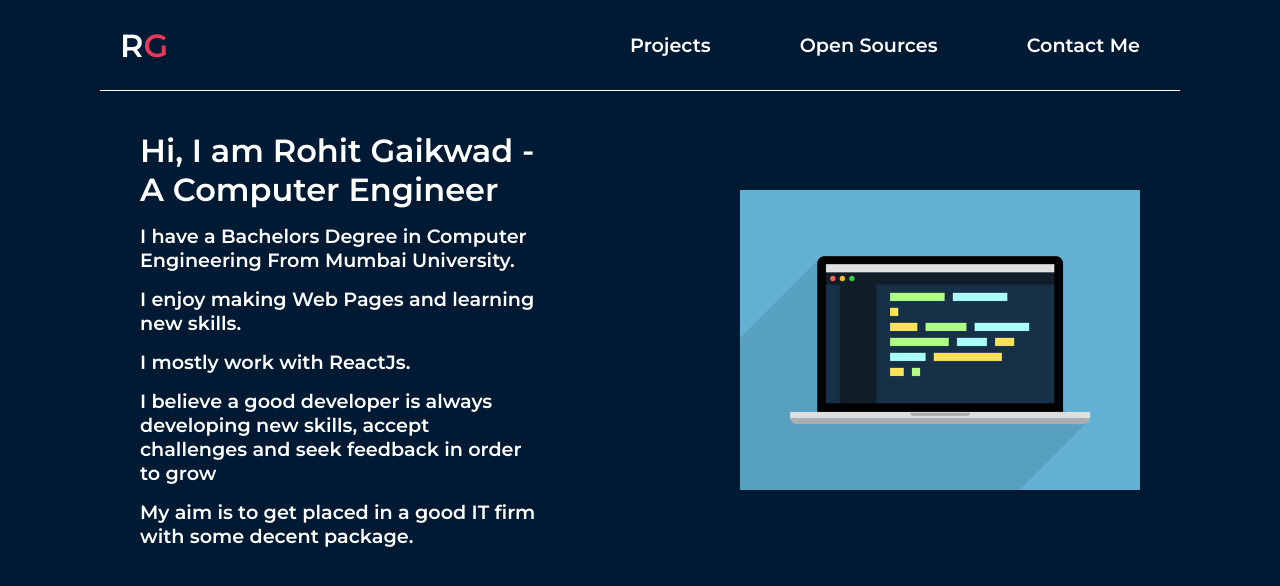
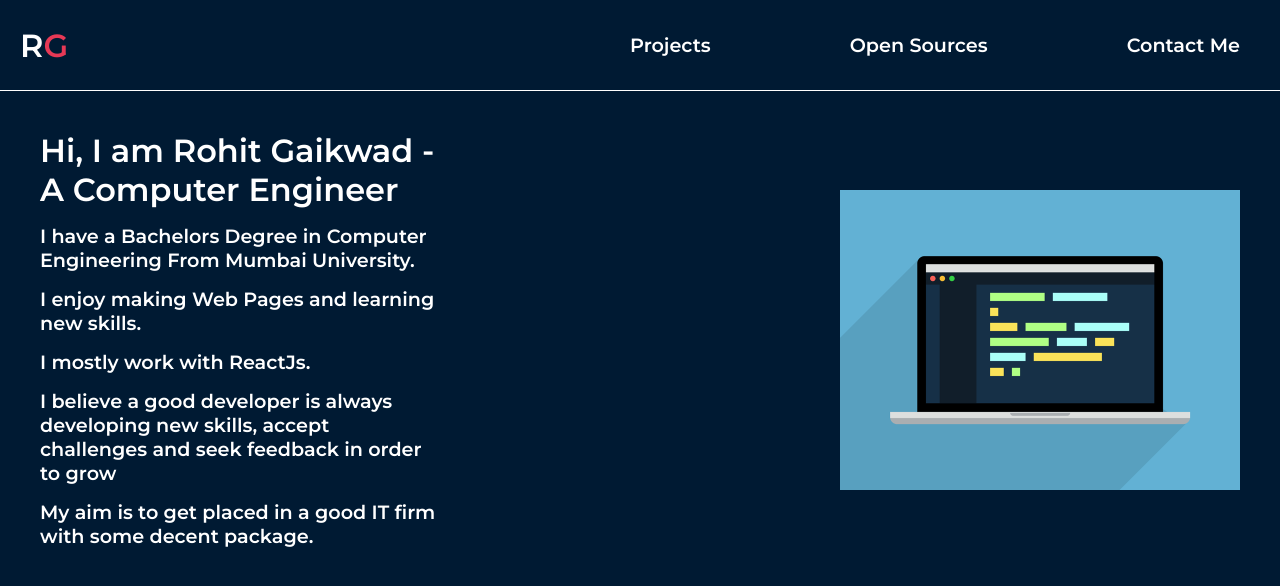
Before and after one commit to rohit1396/portfolio, a React (Create React App) app: page / in a window 1280 px wide. Shown: the top 586 px of the page. Built offline with nearby package versions, Linux system fonts and the light colour scheme.

Commit message:
app styling

```diff
--- a/src/App.css
+++ b/src/App.css
@@ -9,7 +9,3 @@ margin: 0;
 body {
     font-family: 'Montserrat', sans-serif;
 }
-
-.App{
-    padding: 0 100px;
-}
```
